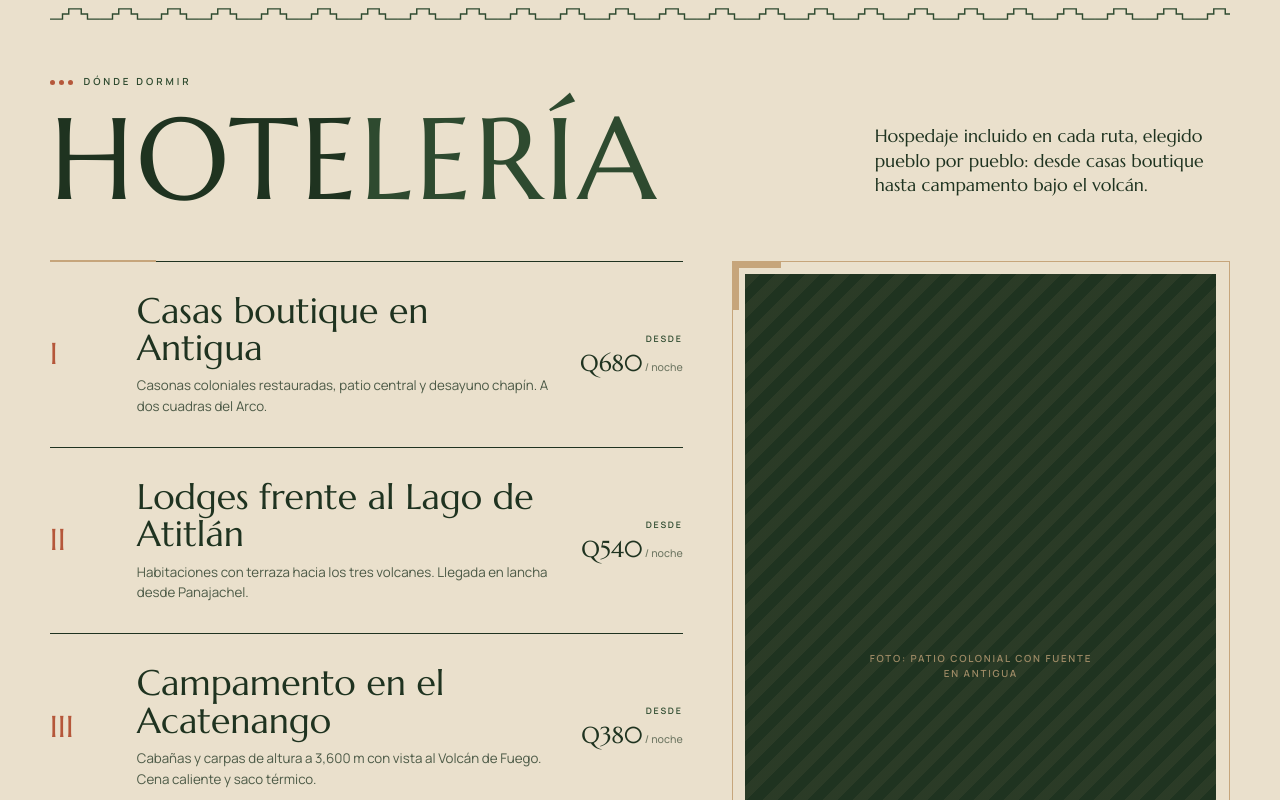
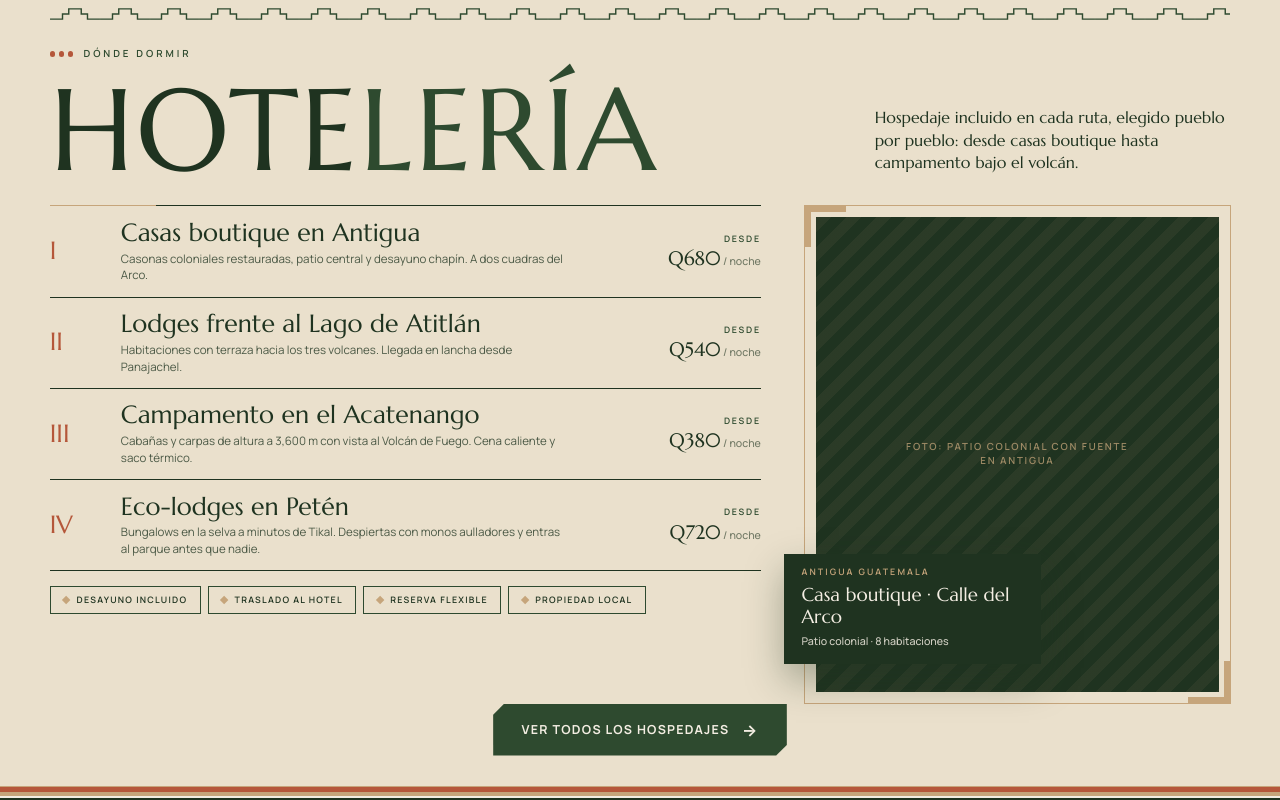
Before and after one commit to adminhallan-code/WixbalPagina, a website: page public/index.html in a window 1280 px wide. Shown: the part 2800-3600 px from the top of the page. Drawn offline with Linux system fonts and the light colour scheme.

Commit message:
Hotelería a tamaño de pantalla
Solo esa sección; las demás conservan su altura natural.

- --fh expresa la altura del viewport en píxeles de diseño (100vh / zoom), que
  es lo que permite ocupar justo una pantalla pese al zoom con que se escala el
  lienzo de 1440 px.
- El bloque va al final de styles.css para ganar a los márgenes y tamaños fijos
  de cada componente, y está acotado con .hotels para no tocar Servicios, que
  comparte la clase .display.
- Los tamaños que más pesan en vertical (titular, filas, chips, botón) usan
  clamp() atado a --fh, de modo que también encaje en monitores bajos.
- min-height en vez de height: en una pantalla más baja de lo que el contenido
  necesita la sección crece, en vez de solaparse la lista con el botón.

Exactamente 1 pantalla, sin recortes ni solapes, en 1366x660, 1366x700,
1440x800, 1920x1040 y 2560x1300. En móvil no aplica.

Co-Authored-By: Claude Opus 5 <noreply@anthropic.com>

```diff
--- a/public/css/styles.css
+++ b/public/css/styles.css
@@ -16,6 +16,11 @@
 
   --pad: 56px;      /* margen lateral del lienzo */
   --pad-in: 104px;  /* sangría del contenido del héroe */
+
+  /* Altura de una pantalla, en píxeles de diseño. Como el lienzo va escalado
+     con zoom, hay que dividir entre ese factor para que height: var(--fh)
+     ocupe justo una pantalla. La usa la sección de Hotelería (ver el final). */
+  --fh: max(660px, calc(100vh / var(--zoom, 1)));
 }
 
 * { margin: 0; padding: 0; box-sizing: border-box; }
@@ -677,6 +682,58 @@ a { color: inherit; text-decoration: none; cursor: pointer; }
 
 body.is-locked { overflow: hidden; }
 
+/* ================== Hotelería a tamaño de pantalla ========================
+   Solo esta sección. Va al final a propósito: estas reglas deben ganar a los
+   márgenes y tamaños fijos declarados arriba. Los clamp() están atados a --fh
+   para que también encaje en monitores bajos, sin recortar nada.
+   ========================================================================== */
+
+@media (min-width: 1100px) {
+  /* min-height, no height: si el monitor es más bajo de lo que el contenido
+     necesita, la sección crece en vez de solaparse. */
+  .hotels { min-height: var(--fh); display: flex; flex-direction: column; }
+
+  .hotels__head { padding: clamp(20px, calc(var(--fh) * .04), 32px) var(--pad) 0; }
+  .hotels .display { font-size: clamp(80px, calc(var(--fh) * .161), 130px); }
+  .hotels__lede { margin: 0 0 10px; font-size: 18px; }
+
+  .hotels__grid {
+    flex: 1;
+    padding: clamp(16px, calc(var(--fh) * .032), 26px) var(--pad) 0;
+    grid-template-columns: minmax(0, 1fr) 480px; gap: 48px;
+  }
+
+  .hrow {
+    padding: clamp(7px, calc(var(--fh) * .0165), 14px) 0;
+    grid-template-columns: 56px 1fr auto; gap: 24px;
+  }
+  .hrow__num { font-size: clamp(22px, calc(var(--fh) * .0347), 28px); }
+  .hrow__title { font-size: clamp(20px, calc(var(--fh) * .0347), 28px); line-height: 1.1; }
+  .hrow__text {
+    margin-top: 5px; max-width: 500px;
+    font-size: clamp(11.5px, calc(var(--fh) * .0165), 13px); line-height: 1.45;
+  }
+  .hrow__price-value { margin-top: 6px; font-size: 22px; }
+
+  .chips { margin-top: clamp(8px, calc(var(--fh) * .018), 18px); gap: 8px; }
+  .chip { padding: clamp(7px, calc(var(--fh) * .0124), 10px) 14px; font-size: 10px; gap: 8px; }
+
+  .hotels__media { min-height: 0; }
+  .frame { padding: 12px; }
+  .frame__inner { inset: 12px; }
+  .frame__corner { width: 48px; height: 48px; }
+  .frame__card { left: -24px; bottom: 44px; max-width: 290px; padding: 16px 20px; }
+  .frame__name { font-size: 21px; }
+  .frame__note { font-size: 12px; }
+
+  /* El botón de cierre se ancla abajo y absorbe el aire sobrante. */
+  .hotels__cta {
+    margin: auto var(--pad) 0;
+    padding-bottom: clamp(18px, calc(var(--fh) * .042), 34px);
+  }
+  .hotels__cta .btn { padding: clamp(13px, calc(var(--fh) * .0248), 20px) 32px; }
+}
+
 /* ============================== ANIMACIONES =============================== */
 
 @keyframes wx-spin { to { transform: rotate(360deg); } }
```
Also changed, not shown: README.md.
